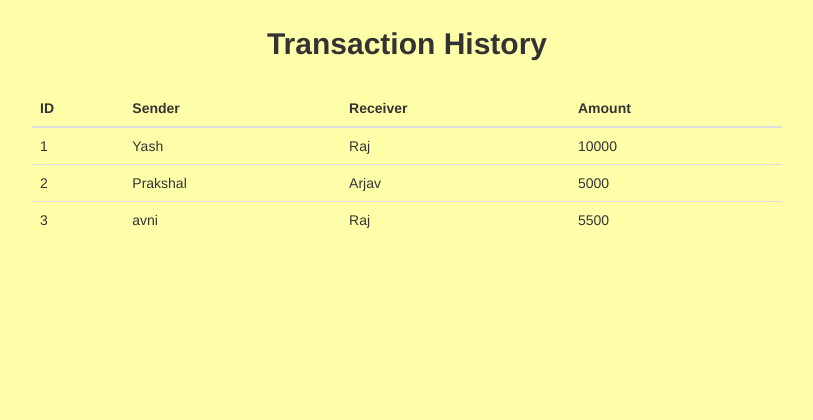
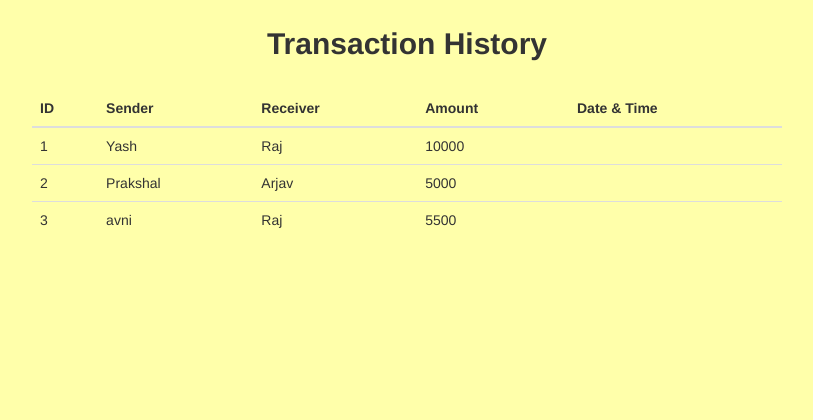
Before and after one commit to Prakshal17/TSF1--Basic-Banking-System, a PHP site: page /history.php in a window 1280 px wide. Shown: the part 73-493 px from the top of the page, without its empty margins (233-1046 px from the left). Run offline with PHP 8.4, Linux system fonts and the light colour scheme; data comes from the database, SQL or seed files in the repository; data that the repository does not hold is empty; some web fonts are replaced.

Commit message:
Update history.php

```diff
--- a/history.php
+++ b/history.php
@@ -41,6 +41,7 @@ include 'includes/header.php';
 <th>Sender</th>
 <th>Receiver</th>
 <th>Amount</th>
+<th>Date & Time</th>
 </tr>
 </thead>
 <tbody>
@@ -52,6 +53,7 @@ while($row=mysqli_fetch_assoc($select_query)){
 <td ><?php echo $row['sender']?></td>
 <td ><?php echo $row['receiver']?></td>
 <td ><?php echo $row['amount']?></td>
+<td ><?php echo $row['date&time']?></td>
 </tr>
 
 <?php
```
